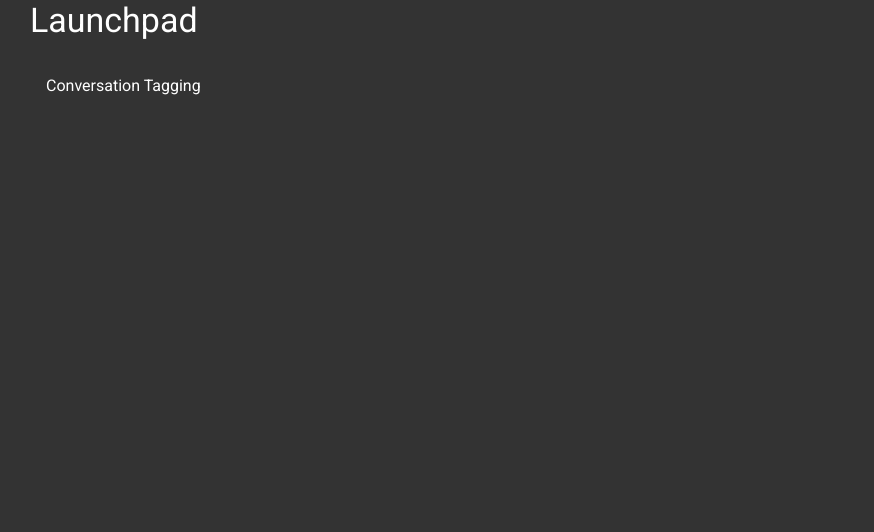
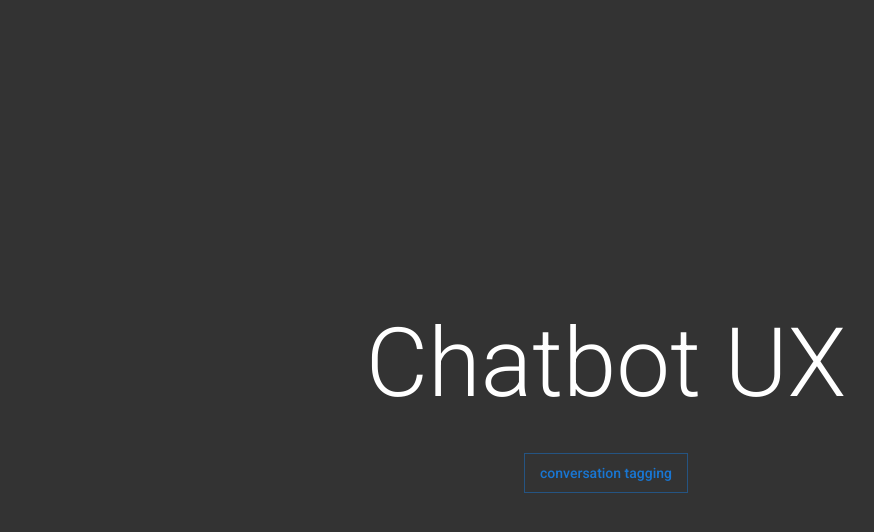
Before and after one commit to joshuaiokua/chatbot-ux-explorations, a React app in the folder frontend/: page / in a window 1280 px wide. Shown: the top 532 px of the page, without its empty margins (34-908 px from the left). Built offline with nearby package versions, Linux system fonts and the light colour scheme.

Commit message:
Update index.tsx

```diff
--- a/frontend/src/features/launchpad/index.tsx
+++ b/frontend/src/features/launchpad/index.tsx
@@ -1,26 +1,29 @@
 import React from "react";
 import { Link } from "react-router-dom";
-import {
-  Container,
-  List,
-  ListItemButton,
-  ListItemText,
-  Typography,
-} from "@mui/material";
+import { Box, Paper, Button, Typography, Stack } from "@mui/material";
 
 const Launchpad: React.FC = () => {
   return (
-    <Container>
-      <Typography variant="h4" gutterBottom>
-        Launchpad
+    <Box
+      display="flex"
+      justifyContent="center"
+      alignItems="center"
+      minHeight="100vh"
+      flexDirection={"column"}
+    >
+      <Typography variant="h1" align="center" gutterBottom>
+        Chatbot UX
       </Typography>
-      <List>
-        <ListItemButton component={Link} to="/conversation-tagging">
-          <ListItemText primary="Conversation Tagging" />
-        </ListItemButton>
-        {/* Add other explorations as needed */}
-      </List>
-    </Container>
+      <Button
+        variant="outlined"
+        color="primary"
+        component={Link}
+        to="/conversation-tagging"
+        sx={{borderRadius: 0}}
+      >
+        conversation tagging
+      </Button>
+    </Box>
   );
 };
 
```
